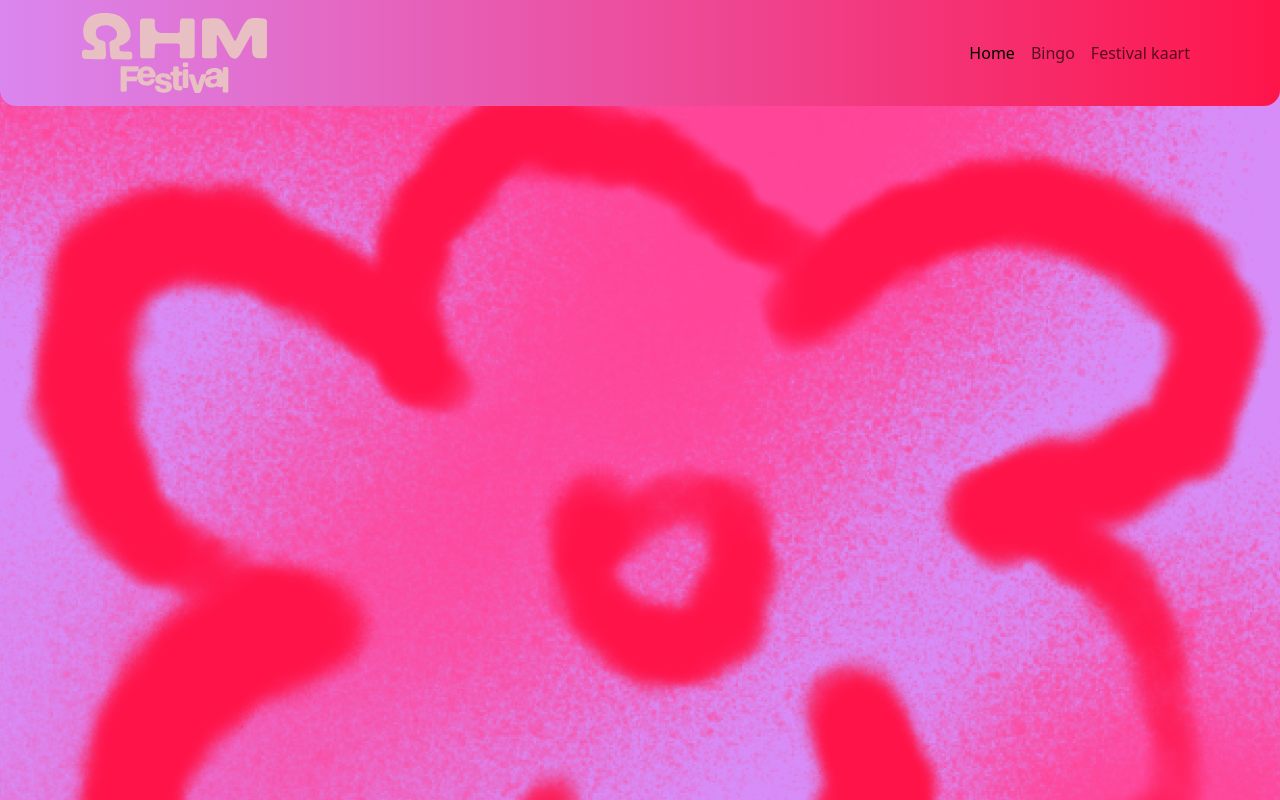
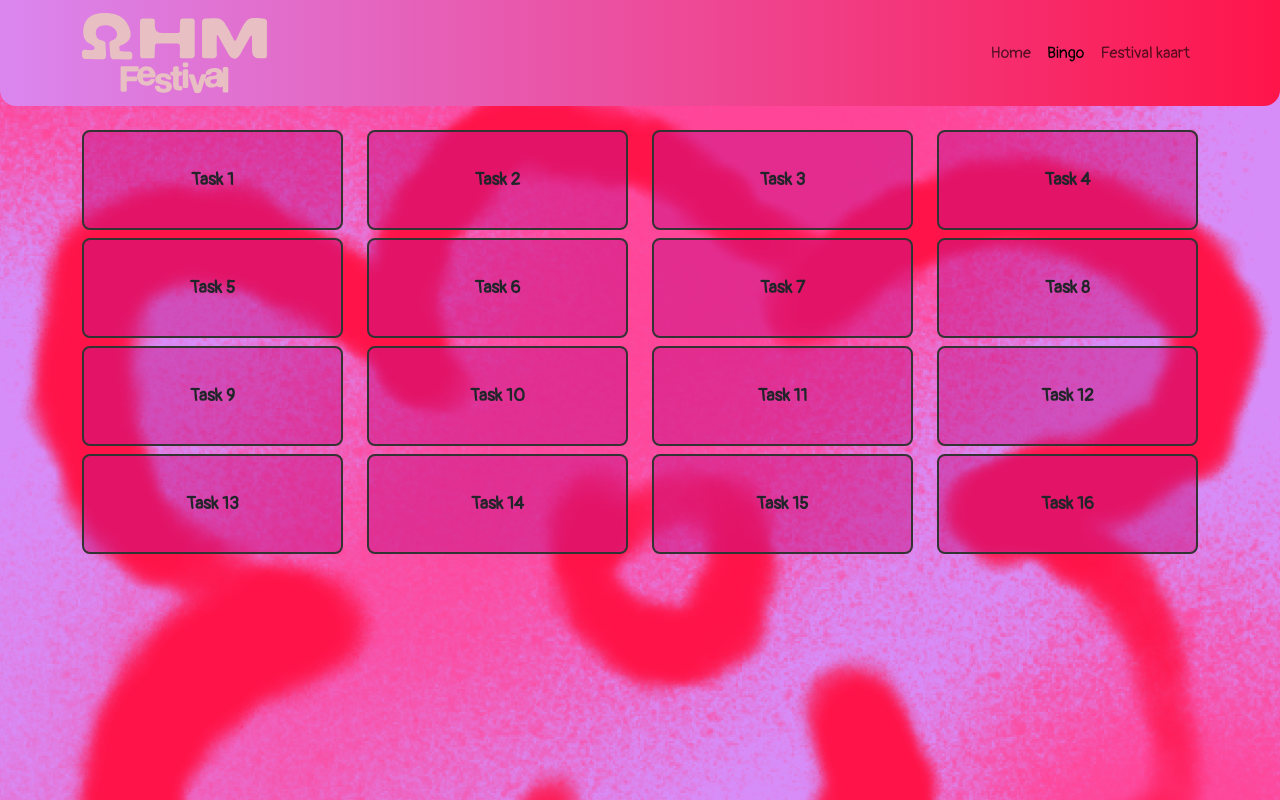
Before and after one commit to JeaV2/TeamRose-Promote-IT, a PHP site: page /bingo in a window 1280 px wide. Run offline with PHP 8.4, Linux system fonts and the light colour scheme; data comes from the database, SQL or seed files in the repository.

Commit message:
Start making bingo pge

```diff
--- a/bingo/bingo_view.php
+++ b/bingo/bingo_view.php
@@ -16,9 +16,10 @@ global$aantalRijen;
     <link rel="preconnect" href="https://fonts.gstatic.com" crossorigin>
     <link href="https://fonts.googleapis.com/css2?family=Pangolin&display=swap" rel="stylesheet">
     <script src="https://cdn.jsdelivr.net/npm/bootstrap@5.3.6/dist/js/bootstrap.bundle.min.js" integrity="sha384-j1CDi7MgGQ12Z7Qab0qlWQ/Qqz24Gc6BM0thvEMVjHnfYGF0rmFCozFSxQBxwHKO" crossorigin="anonymous"></script>
+    <script src="../content/js/toggle.js"></script>
     <title>OHM Festival Bingo!</title>
 </head>
-    <body>
+    <body class="pangolin-regular">
     <nav class="navbar navbar-expand-lg bg-body-tertiary">
         <div class="container">
             <a class="navbar-brand" href="#">
@@ -31,18 +32,87 @@ global$aantalRijen;
             <div class="collapse navbar-collapse" id="navbarNav">
                 <ul class="navbar-nav ms-auto">
                     <li class="nav-item">
-                        <a class="nav-link active" aria-current="page" href="../">Home</a>
+                        <a class="nav-link" href="../">Home</a>
                     </li>
                     <li class="nav-item">
-                        <a class="nav-link" href="./bingo">Bingo</a>
+                        <a class="nav-link active" aria-current="page" href="./">Bingo</a>
                     </li>
                     <li class="nav-item">
-                        <a class="nav-link" href="./kaart">Festival kaart</a>
+                        <a class="nav-link" href="../kaart">Festival kaart</a>
                     </li>
                 </ul>
             </div>
         </div>
     </nav>
-
+    <div class="container mt-4">
+        <div class="row">
+            <?php for ($i = 0; $i < 4; $i++): ?>
+                <div class="col-3">
+                    <div class="text-center p-4 square" onclick="toggleSquare(this)">
+                        <div>
+                            <div class="task-number">Task <?= $i + 1 ?></div>
+                            <div class="task">
+                                <?php
+                                $taskId = $vragenIds[$i];
+                                echo htmlspecialchars($resultaten[$taskId]['task']);
+                                ?>
+                            </div>
+                        </div>
+                    </div>
+                </div>
+            <?php endfor; ?>
+        </div>
+        <div class="row mt-2">
+            <?php for ($i = 4; $i < 8; $i++): ?>
+                <div class="col-3">
+                    <div class="text-center p-4 square" onclick="toggleSquare(this)">
+                        <div>
+                            <div class="task-number">Task <?= $i + 1 ?></div>
+                            <div class="task">
+                                <?php
+                                $taskId = $vragenIds[$i];
+                                echo htmlspecialchars($resultaten[$taskId]['task']);
+                                ?>
+                            </div>
+                        </div>
+                    </div>
+                </div>
+            <?php endfor; ?>
+        </div>
+        <div class="row mt-2">
+            <?php for ($i = 8; $i < 12; $i++): ?>
+                <div class="col-3">
+                    <div class="text-center p-4 square" onclick="toggleSquare(this)">
+                        <div>
+                            <div class="task-number">Task <?= $i + 1 ?></div>
+                            <div class="task">
+                                <?php
+                                $taskId = $vragenIds[$i];
+                                echo htmlspecialchars($resultaten[$taskId]['task']);
+                                ?>
+                            </div>
+                        </div>
+                    </div>
+                </div>
+            <?php endfor; ?>
+        </div>
+        <div class="row mt-2">
+            <?php for ($i = 12; $i < 16; $i++): ?>
+                <div class="col-3">
+                    <div class="text-center p-4 square" onclick="toggleSquare(this)">
+                        <div>
+                            <div class="task-number">Task <?= $i + 1 ?></div>
+                            <div class="task">
+                                <?php
+                                $taskId = $vragenIds[$i];
+                                echo htmlspecialchars($resultaten[$taskId]['task']);
+                                ?>
+                            </div>
+                        </div>
+                    </div>
+                </div>
+            <?php endfor; ?>
+        </div>
+    </div>
     </body>
 </html>
--- a/bingo/index.php
+++ b/bingo/index.php
@@ -1,5 +1,7 @@
 <?php
-global$pdo;
+global $pdo;
+
+$vragenIds = [];
 
 error_reporting(E_ALL);
 ini_set('display_errors', 1);
@@ -13,6 +15,14 @@ try {
 
     $resultaten = $stmt->fetchAll();
     $aantalRijen = count($resultaten);
+
+    // Random nummer generator voor de vragen.
+    if ($aantalRijen >= 16) {
+        $randomNumbers = range(1, $aantalRijen - 1);
+        shuffle($randomNumbers);
+        $vragenIds = array_slice($randomNumbers, 0, 16);
+    }
+
     cinfo('Query executed.');
 }
 catch (PDOException $e) {
--- a/content/css/bingo.css
+++ b/content/css/bingo.css
@@ -1,4 +1,52 @@
+.pangolin-regular {
+    font-family: "Pangolin", cursive;
+    font-weight: 400;
+    font-style: normal;
+}
 .square {
-    background: mediumvioletred;
-    border-radius: 1em;
+    border: 2px solid #333;
+    border-radius: 8px;
+    cursor: pointer;
+    transition: all 0.3s ease;
+    min-height: 100px;
+    display: flex;
+    align-items: center;
+    justify-content: center;
+    background-color: rgba(199, 21, 133, 0.5);
+    position: relative;
 }
+
+.square:hover {
+    background-color: #c71585;
+    transform: scale(1.05);
+}
+
+.square.expanded {
+    position: absolute;
+    /*transform: scale(1.5);*/
+    width: 85vw;
+    min-height: 150px;
+    z-index: 1000;
+    background-color: #c71585;
+    box-shadow: 0 8px 25px rgba(0, 0, 0, 0.5);
+    left: 50%;
+    transform: translate(-50%, -50%) scale(1.1);
+    padding: 20px;
+}
+
+.task {
+    display: none;
+    margin-top: 10px;
+    font-size: 0.9em;
+    color: #fff;
+    text-align: center;
+}
+
+.square.expanded .task {
+    display: block;
+}
+
+.task-number {
+    font-weight: bold;
+    font-size: 1.1em;
+}
--- /dev/null
+++ b/content/js/toggle.js
@@ -0,0 +1,9 @@
+function toggleSquare(element) {
+    const allSquares = document.querySelectorAll('.square');
+    allSquares.forEach(square => {
+        if (square !== element) {
+            square.classList.remove('expanded');
+        }
+    });
+    element.classList.toggle('expanded');
+}
```
